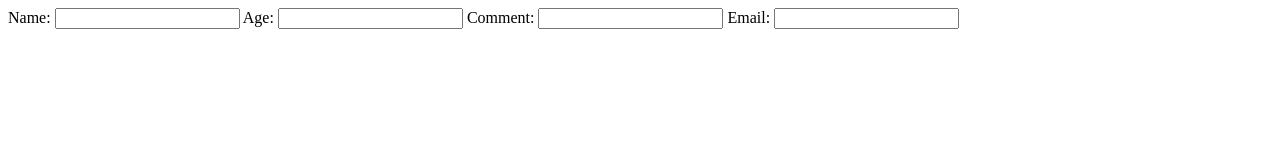
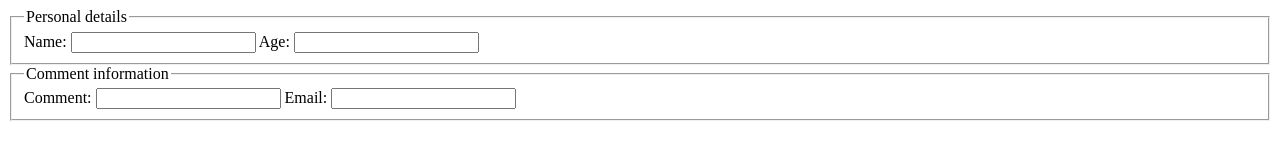
Before and after one commit to zothedev/form-structure-practice, a plain HTML site: page index.html in a window 1280 px wide. Drawn offline with Linux system fonts and the light colour scheme.

Commit message:
Complete steps 1 and 2: fieldset and label practice

```diff
--- a/index.html
+++ b/index.html
@@ -7,17 +7,22 @@
   </head>
   <body>
     <form>
-        Name:
-        <input type="text" id="name" name="name">
 
-        Age:
-        <input type="number" id="age" name="age">
+        <fieldset>
+            <legend>Personal details</legend>
+            <label for="name">Name:</label>
+            <input type="text" id="name" name="name">
+            <label for="age">Age:</label>
+            <input type="number" id="age" name="age">
+        </fieldset>
 
-        Comment:
-        <input type="text" id="comment" name="comment">
-
-        Email:
-        <input type="email" id="email" name="email">
+        <fieldset>
+            <legend>Comment information</legend>
+            <label for="comment">Comment:</label>
+            <input type="text" id="comment" name="comment">
+            <label for="email">Email:</label>
+            <input type="email" id="email" name="email">
+        </fieldset>
       </form>
   </body>
 </html>
```
